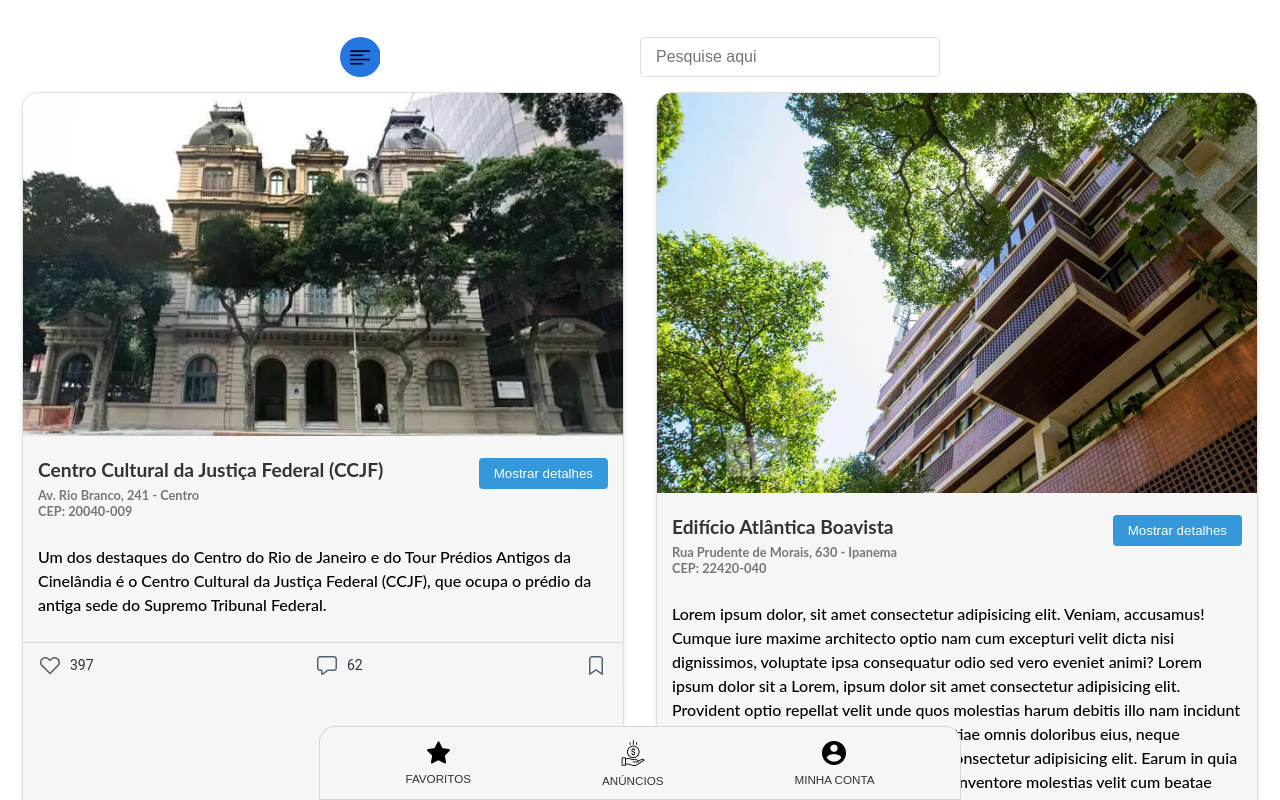
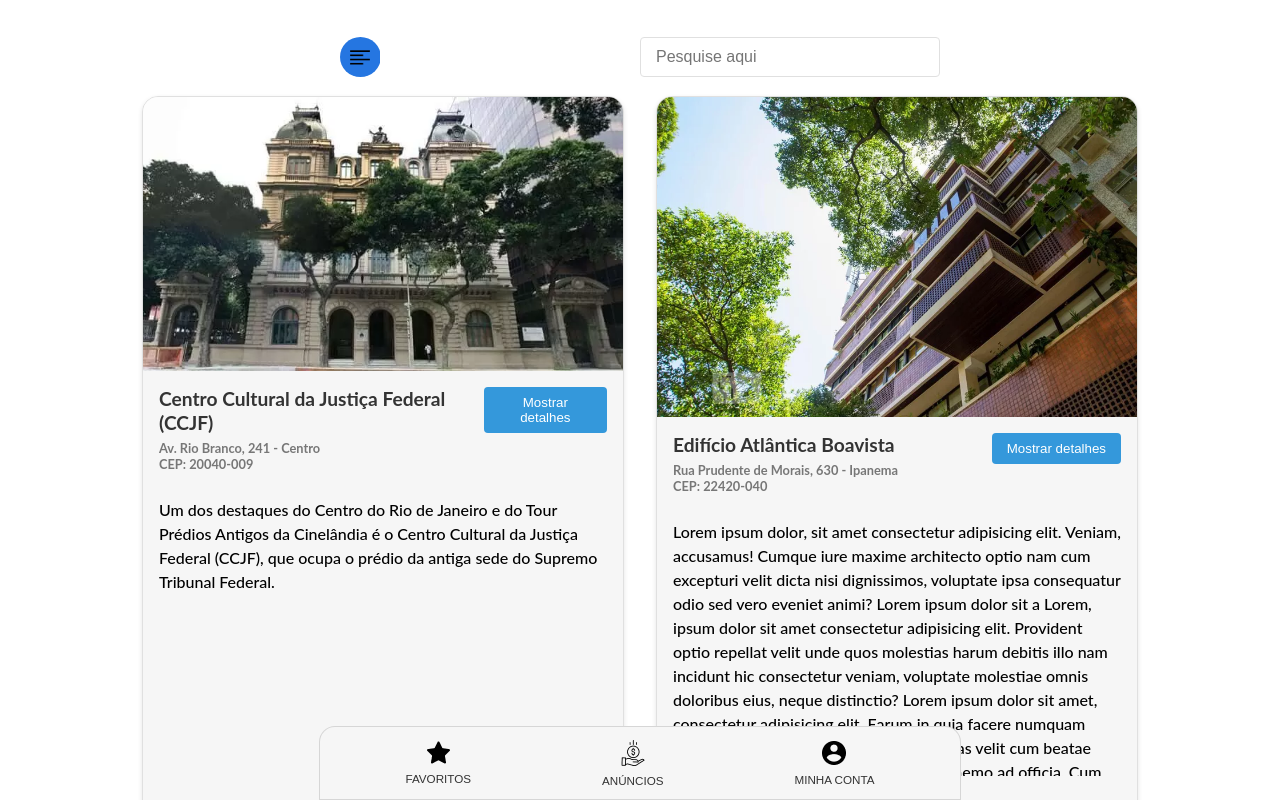
Before and after one commit to fseda/nexus-app, a React (Create React App) app: page / in a window 1280 px wide. Shown: the top 800 px of the page. Built offline with nearby package versions, Linux system fonts and the light colour scheme.

Commit message:
Change layout to grid
Change feed layout to show 2 columns on wide screens. Used flexbox now uses grid

```diff
--- a/src/App.css
+++ b/src/App.css
@@ -19,3 +19,7 @@ a:hover {
   flex-direction: column;
   align-items: center;
 }
+
+.additionalPhotosHeading {
+  margin-top: 0.5rem;
+}
--- a/src/App.js
+++ b/src/App.js
@@ -13,12 +13,11 @@ const Main = styled.main`
   margin: 0 auto;
 
   display: grid;
-  grid-gap: 20px;
-  padding: 20px;
+  grid-gap: 1rem;
   justify-items: center;
 
   background-color: #fff;
-  padding: 4rem 1rem;
+  padding: 5rem 1rem;
   overflow-x: hidden;
   overflow-y: auto;
   box-sizing: border-box;
--- a/src/components/AdditionalPhotos.js
+++ b/src/components/AdditionalPhotos.js
@@ -46,7 +46,7 @@ const AdditionalPhotos = ({ photos }) => {
 
   return (
     <div>
-      <h3>Fotos Adicionais</h3>
+      <h3 className='additionalPhotosHeading'>Fotos Adicionais</h3>
       <PhotoGrid>
         {photos.map((photo, index) => (
           <Photo key={index}>
--- a/src/components/Post.js
+++ b/src/components/Post.js
@@ -5,12 +5,15 @@ import AdditionalPhotos from './AdditionalPhotos';
 import MapComponent from './MapComponent';
 
 const Post = styled.div`
+  display: flex;
+  flex-direction: column;
+  justify-content: space-between;
   width: 100%;
-  max-width: 600px;
+  max-width: 30rem;
   border: 1px solid #e0e0e0;
   border-radius: 16px;
   overflow: hidden;
-  margin: 20px;
+  margin: 0.5rem;
   background-color: #F6F6F6;
   box-shadow: 0 2px 5px rgba(0, 0, 0, 0.1);
   @media (max-width: 500px) {
@@ -25,9 +28,12 @@ const PostImage = styled.img`
 `;
 
 const PostContent = styled.div`
-  padding: 5px 15px 15px 15px;
+  padding: 0.4rem 1rem 1rem 1rem;
   font-family: Lato;
   text-align: left;
+  display: flex;
+  flex-direction: column;
+  flex: 1;
 `;
 
 const PostTitle = styled.h3`
@@ -37,9 +43,11 @@ const PostTitle = styled.h3`
 `;
 
 const PostDescription = styled.p`
+  max-height: 16rem;
+  overflow-y: auto;
   font-size: 1rem;
   font-weight: 500;
-  margin-bottom: 10px;
+  margin-bottom: 0.5rem;
   color: #000;
 `;
 
@@ -61,8 +69,9 @@ const PostInteraction = styled.div`
   display: flex;
   justify-content: space-between;
   align-items: center;
-  padding: 10px 15px;
+  padding: 0.8rem;
   background-color: #f5f5f5;
+  border-top: 0.0625rem solid #00000021;
 `;
 
 const InteractionSpan = styled.span`
@@ -77,14 +86,8 @@ const InteractionSpan = styled.span`
   }
 `;
 
-const Separator = styled.div`
-  height: 0.0625rem;
-  width: 100%;
-  background-color: #00000021;
-`;
-
 const PostExpanded = styled.div`
-  padding: 30px 15px 15px 15px;
+  padding: 0.8rem;
 `;
 
 const PostHeader = styled.div`
@@ -137,7 +140,6 @@ const PostComponent = ({ post }) => {
         )}
 
       </PostContent>
-      <Separator />
       <PostInteraction>
         <InteractionSpan>
           <img src={"/assets/heart.svg"} alt="" />
```
